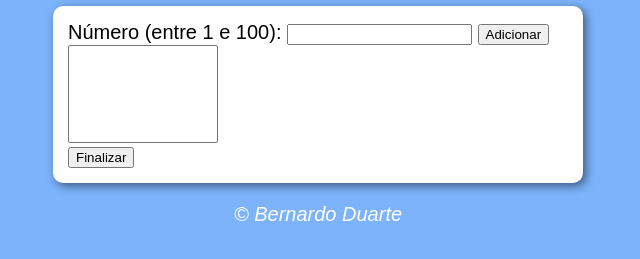
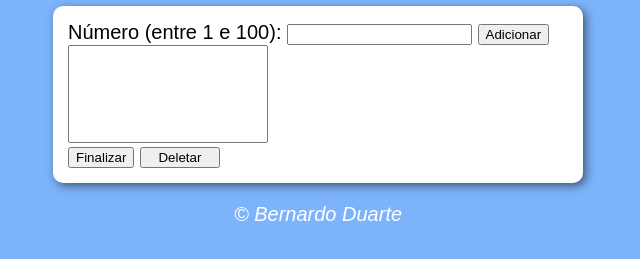
Before and after one commit to bernardodm/javascript, a plain HTML site: page aula16ex/contnumero.html in a window 1280 px wide. Shown: the part 93-352 px from the top of the page, without its empty margins (322-962 px from the left). Drawn offline with Linux system fonts and the light colour scheme.

Commit message:
colocar deletado último

```diff
--- a/aula16ex/contnumero.html
+++ b/aula16ex/contnumero.html
@@ -18,6 +18,7 @@
             <input type="button" value="Adicionar" onclick="adicionar()">
             <br><select name="flista" id="flista" size="6"></select>
             <br><input type="button" value="Finalizar" onclick="finalizar()">
+            <input id="deletar" type="button" value="Deletar" onclick="deletar()">
         </div>
         <div id="res">
 
--- a/aula16ex/script.js
+++ b/aula16ex/script.js
@@ -34,6 +34,14 @@ function adicionar() {
     num.focus();
 }
 
+function deletar() {
+    valores.pop();
+    let item = document.createElement('option');
+    item.text = `Último valor digitado deletado.`;
+    lista.appendChild(item);
+    res.innerHTML = '';
+}
+
 function finalizar() {
     if (valores.length == 0) {
         window.alert ('Adicione valores antes de finalizar!');
--- a/aula16ex/style.css
+++ b/aula16ex/style.css
@@ -26,5 +26,9 @@ footer {
 }
 
 select#flista {
-    width: 150px;
+    width: 200px;
 }
+
+input#deletar {
+    width: 80px;
+}
```
